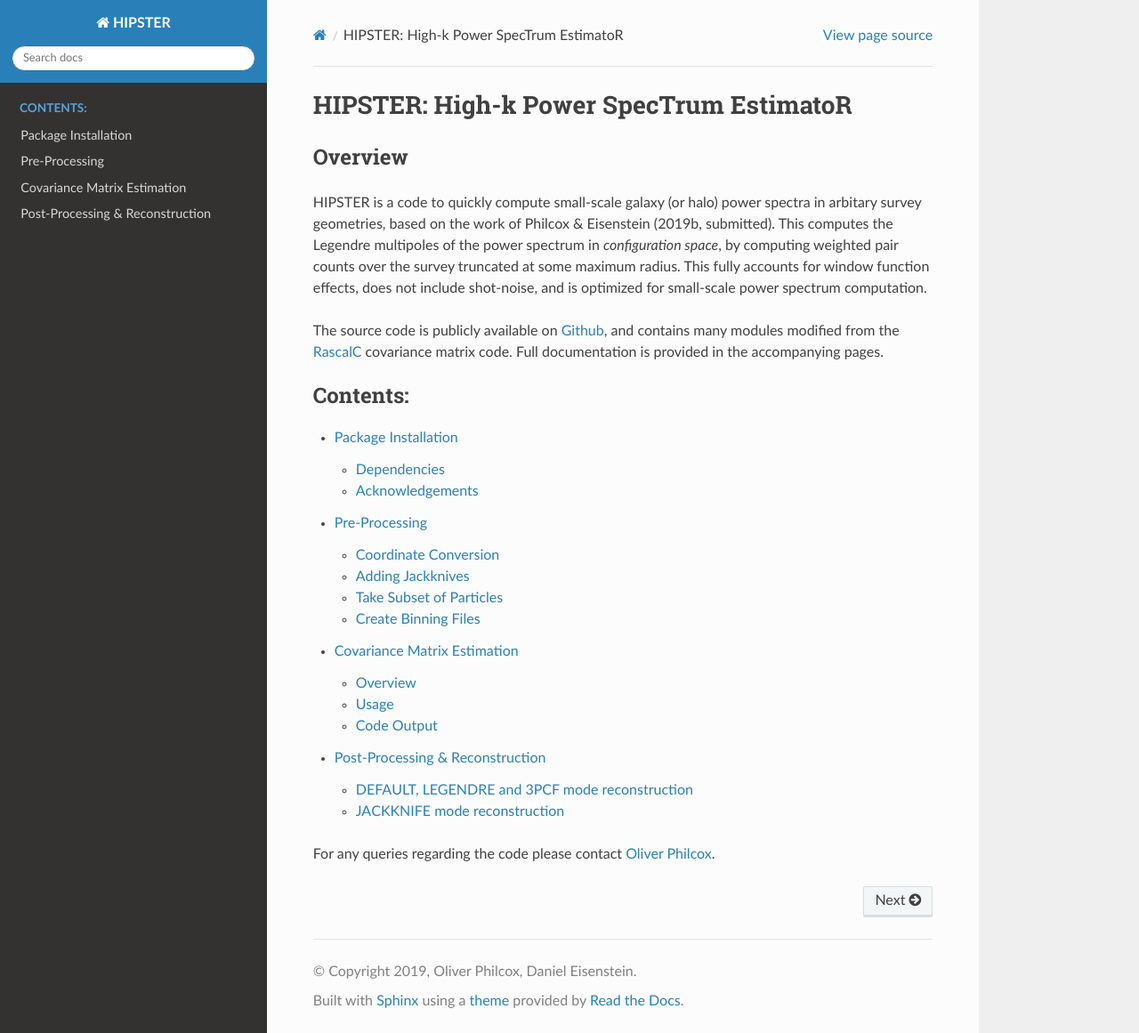
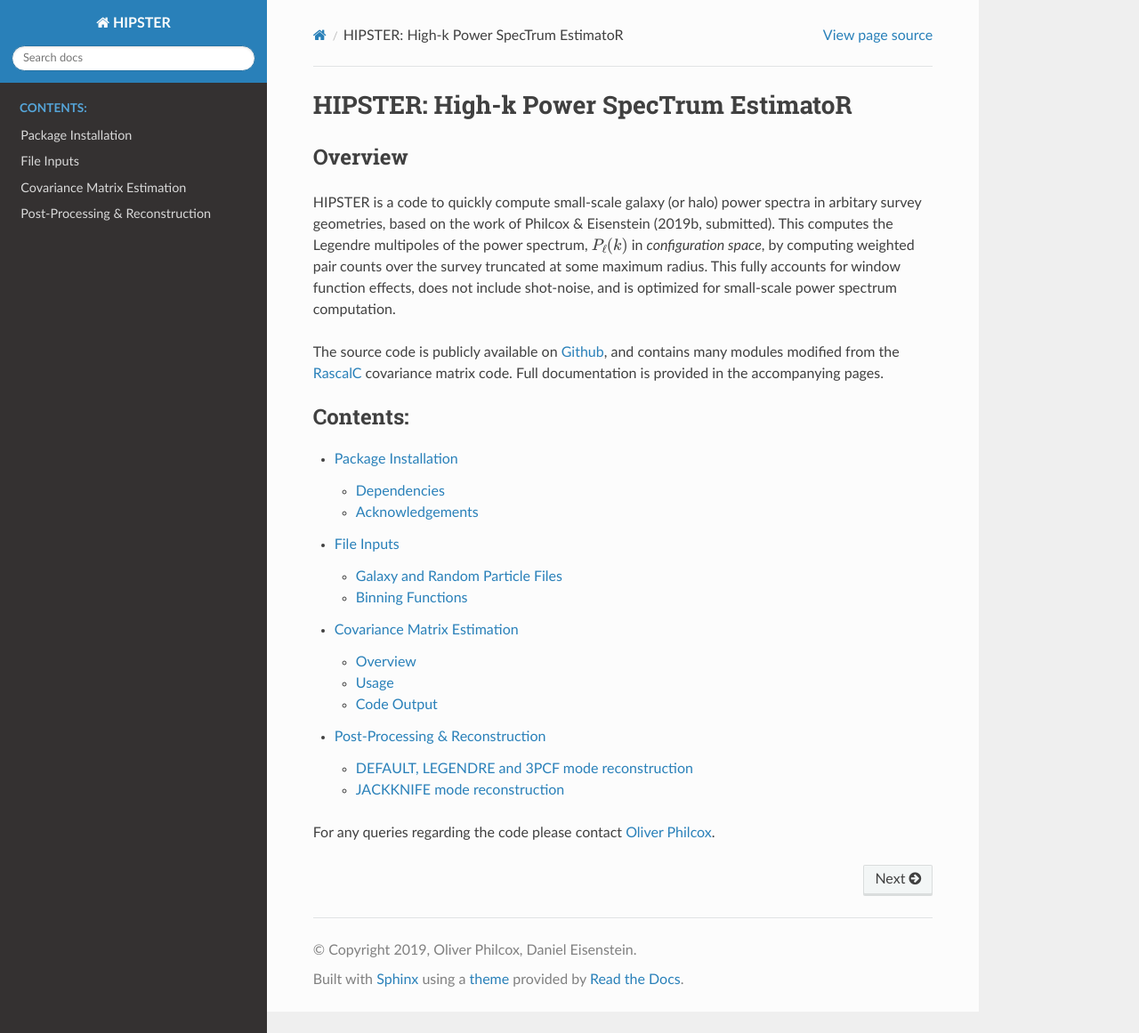
Before and after one commit to oliverphilcox/HIPSTER, a Sphinx documentation site: the page built from docs/index.rst, in a window 1280 px wide and 1161 px high. Shown: the whole window at 89% size. Built offline with Sphinx 7.4.7 and the Read the Docs theme 2.0.0, drawn with Linux system fonts in a browser that asks for light colours; part of the change alters nothing that is shown.

Commit message:
docs: file inputs

```diff
--- a/docs/index.rst
+++ b/docs/index.rst
@@ -4,7 +4,7 @@ HIPSTER: High-k Power SpecTrum EstimatoR
 Overview
 ----------
 
-HIPSTER is a code to quickly compute small-scale galaxy (or halo) power spectra in arbitary survey geometries, based on the work of Philcox & Eisenstein (2019b, submitted). This computes the Legendre multipoles of the power spectrum in *configuration space*, by computing weighted pair counts over the survey truncated at some maximum radius. This fully accounts for window function effects, does not include shot-noise, and is optimized for small-scale power spectrum computation.
+HIPSTER is a code to quickly compute small-scale galaxy (or halo) power spectra in arbitary survey geometries, based on the work of Philcox & Eisenstein (2019b, submitted). This computes the Legendre multipoles of the power spectrum, :math:`P_\ell(k)` in *configuration space*, by computing weighted pair counts over the survey truncated at some maximum radius. This fully accounts for window function effects, does not include shot-noise, and is optimized for small-scale power spectrum computation.
 
 The source code is publicly available on `Github <https://github.com/oliverphilcox/HIPSTER>`_, and contains many modules modified from the `RascalC <https://github.com/oliverphilcox/HIPSTER>`_ covariance matrix code. Full documentation is provided in the accompanying pages.
 
--- a/docs/usage/pre-processing.rst
+++ b/docs/usage/pre-processing.rst
@@ -1,80 +1,53 @@
-Pre-Processing
-===============
+File Inputs
+============
 
-We provide a suite of Python scripts to create input files for the RascalC code. These are found in the ``python/`` directory.
+The HIPSTER code requires two main inputs; (a) files containing galaxy or random particle positions and (b) a file specifying the desired :math:`k`-space binning strategy. The file types of these are described below. We additionally provide a number of utility functions to assist with the creation of these files. These are located in the ``python/`` directory.
 
-.. _coord-conversion:
+.. _particle_file_inputs
 
-Coordinate Conversion
-----------------------
-This converts a set of input particles (either random particle or galaxy positions) in the form {RA,Dec,redshift,weight} to the Cartesian form {x,y,z,weight}, given some cosmological parameters (using a WCDM coordinate converter by Daniel Eisenstein). The output coordinates are in comoving Mpc/h units, and are saved as an ASCII file for later use.
+Galaxy and Random Particle Files
+---------------------------------
 
-**Usage**::
+The main inputs to the HIPSTER code are files containing the locations and weights of galaxies (i.e. 'data') and random particles (i.e. 'randoms'). The random particles are of the same form as those used in real-space correlation function analyses, and we expect their distribution to match that of unclustered galaxies in the survey. These files are usually provided by clustering teams or can be simply created in the case of a periodic box geometry. The file format is a list of particle positions in space-separated (x,y,z,weight) format, with the co-ordinates given in comoving :math:`h^{-1}\mathrm{Mpc}`` units.
 
-    python python/convert_to_xyz.py {INFILE} {OUTFILE} [{OMEGA_M} {OMEGA_K} {W_DARK_ENERGY}]
+We provide a convenience function to convert galaxy/random files in comoving (RA,Dec,z,weight) co-ordinates to the required format (using a simple WCDM co-ordinate converted by Daniel Eisenstein);
 
-**Parameters**:
+    python python/convert_to_xyz.py {INFILE} {OUTFILE} {OMEGA_M} {OMEGA_K} {W_DARK_ENERGY}
 
-- {INFILE}: Input data file containing {RA,Dec,redshift,weight} coordinates for each particle. This should be in the form of an input ASCII datafile, with each particle on a separate row.
-- {OUTFILE}: Output ``.txt``, ``.dat`` or ``.csv`` filename.
-- *Optional* {OMEGA_M}: Current matter density, :math:`\Omega_m` (default 0.31)
-- *Optional* {OMEGA_K}: Current curvature density. :math:`\Omega_k` (default 0)
-- *Optional* {W_DARK_ENERGY}: Dark energy equation of state parameter, :math:`w_\Lambda` (default -1)
+where {INFILE} and {OUTFILE} are the filenames for the (RA,Dec,redshift,weight) and the remaining parameters specify the (present-day) cosmology. If these are not specified a cosmology of :math:`\{\Omega_m = 0.31,\Omega_k = 0,w_\Lambda = -1\}` is assumed by default.
 
-.. _create-jackknives:
+For pair-count analysis, we usually require a random particle files with :math:`N_\mathrm{rand}\sim 50N_\mathrm{gal}` for DR counts and :math:`N_\mathrm{rand}\sim 10N_\mathrm{gal}` for RR counts to minimize random noise. For this reason we provide a further convenience function to draw a random subset of a given particle file (in (x,y,z,weight) co-ordinates). This is run as follows (where {N_PARTICLES} specifies the size of the output file)::
 
-Adding Jackknives
------------------
-This function assigns each particle (either random particles or galxy positions) to a jackknife region, j, by assigning a HEALPix pixel number to each datapoint, with a given value of NSIDE. Data is saved as an ASCII file with {x,y,z,w,j} columns. *NB*: This is only required for the JACKKNIFE mode, and the code will simply ignore the jackknife numbers (if present) if run in other modes.
+    python python/take_subset_of_particles/py {INPUT_FILE} {OUTPUT_FILE} {N_PARTICLES}
 
-**Usage**::
+For periodic and uniform geometries (e.g. for an N-body simulation) we can simply generate a random particle file using the following Python code::
 
-    python python/create_jackknives.py {INFILE} {OUTFILE} {HEALPIX_NSIDE}
+    import numpy as np
+    boxsize = 1000 # boxsize in Mpc/h
+    N_rand = int(1e7) # number of random particles
 
-**Parameters**:
+    # Define random positions and (uniform) weights
+    rand_position = np.random.uniform(low=0,high=1,size=(N_rand,3))*boxsize
+    rand_weight = np.ones_like(rand_position[:,0]).reshape(-1,1)
 
-- {INFILE}: Input data ASCII file of (random/galaxy) Cartesian particle positions with space-separated columns {x,y,z,w}, such as that created by the :ref:`coord-conversion` script. This can be in ``.txt``, ``.dat`` or ``.csv`` format.
-- {OUTFILE}: Output ``.txt``, ``.dat`` or ``.csv`` filename.
-- {HEALPIX_NSIDE}: HealPix NSIDE parameter which controls the number of pixels used to divide up the sky. For NSIDE = :math:`n`, a total of :math:`12n^2` pixels are used.
+    # Concatenate data:
+    rand_data = np.hstack([rand_position,rand_weight])
 
-.. _particle-subset:
+    # Save to file
+    np.savetxt('random_file.txt',rand_data)
 
-Take Subset of Particles
--------------------------
-A utility function to reduce the number of particles in an input ASCII file to a given number. This is primarily used to select a random subsample of the random particle file to speed computation.
+where the ``boxsize`` parameter specifies the side length of the cubic simulation box.
 
-**Usage**::
+.. _binning_function_input
 
-    python pythom/take_subset_of_particles.py {INFILE} {OUTFILE} {N_PARTICLES}
+Binning Functions
+------------------
 
-**Parameters**:
+In addition to the sets of galaxy/random positions, we require a file to specify the desired :math:`k`-space binning of the output power spectra. Two Python routines are provided to produce the relevant files in linear or logarithmic (base $e$) binning and are run as::
 
-- {INFILE}: Input data ASCII file with particle positions, in {x,y,z,w}, {x,y,z,w,j} or {RA,Dec,redshift,w} format.
-- {OUTFILE}: Outfile ``.txt``, ``.dat`` or ``.csv`` filename.
-- {N_PARTICLES}: Desired number of particles in output file. A random sample of length N_PARTICLES is selected from the input file.
+        python python/compute_binning_file_linear.py {N_LOG_BINS} {MIN_K} {MAX_K} {OUTPUT_FILE}
+        python python/compute_binning_file_log.py {N_LINEAR_BINS} {MIN_K} {MAX_K} {OUTPUT_FILE}
 
-.. _write-binning-file:
+with the output file saved to the specified destination.
 
-Create Binning Files
---------------------
-A utility function to create radial binning files used by RascalC. We provide three scripts for different binning regimes. This file may be alternatively specified by the user, in the format described in :ref:`file-inputs`.
-
-- *Linear*: Bins are linearly spaced bins in :math:`(r_\mathrm{min},r_\mathrm{max})`.
-- *Logarithmic*: Bins are evenly spaced in logarithmic space (base :math:`e`) in :math:`(r_\mathrm{min},r_\mathrm{max})`.
-- *Hybrid*: Bins are logarithmically spaced in :math:`(r_\mathrm{min},r_\mathrm{cutoff})`, then linearly spaced in :math:`(r_\mathrm{cutoff},r_\mathrm{max})`.
-
-**Usage**::
-
-    python python/write_binning_file_linear.py {N_BINS} {MIN_R} {MAX_R} {OUTPUT_FILE}
-    python python/write_binning_file_logarithmic.py {N_BINS} {MIN_R} {MAX_R} {OUTPUT_FILE}
-    python python/wrtie_binning_file_hybrid.py {N_LOG_BINS} {N_LIN_BINS} {MIN_R} {CUTOFF_R} {MAX_R} {OUTPUT_FILE}
-
-**Parameters**:
-
-- {N_BINS}: Total number of linear or logarithmic bins.
-- {MIN_R}: Minimum bin radius, :math:`r_\mathrm{min}`.
-- {MAX_R}: Maximm bin radius, :math:`r_\mathrm{max}`.
-- {N_LOG_BINS}: Number of logarithmic bins for hybrid binning.
-- {N_LIN_BINS}: Numer of linear bins for hybrid binning.
-- {CUTOFF_R}: Radius at which to switch from logarithmic to linear binning, :math:`r_\mathrm{cutoff}` (for hybrid binning).
-- {OUTPUT_FILE}: Output ``.txt``, ``.csv`` or ``.dat`` filename.
+The binning file can also be manually specified as an ASCII file with each line specifying the upper and lower coordinates of each :math:`k`-bin (in :math:`h\,\mathrm{Mpc}^{-1}`` units). Note that the bins are required to be contiguous (i.e. the upper limit of the :math:`n`th bin should equal the lower limit of the :math:`(n+1)`th bin.
```
Also changed, not shown: 1 other file.
